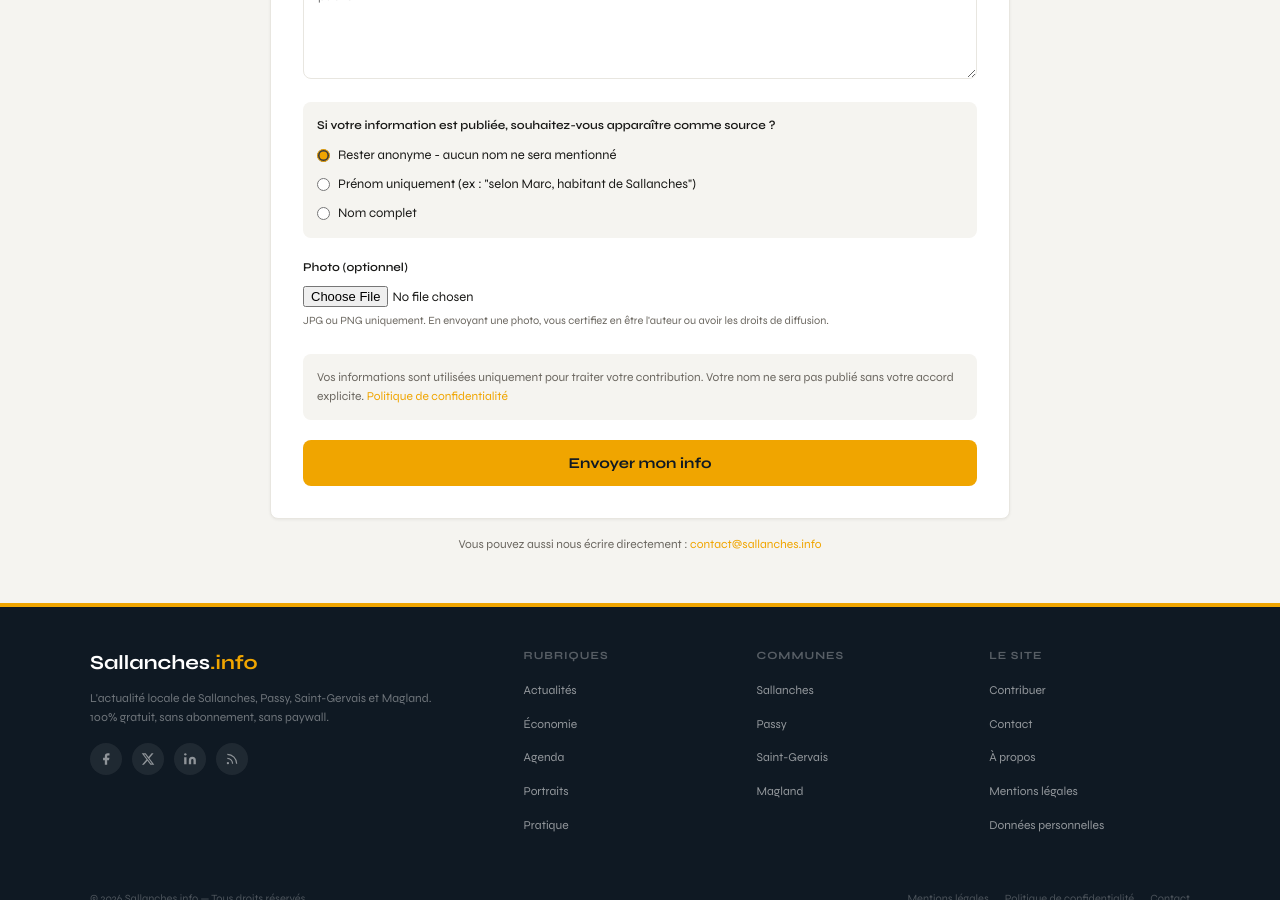
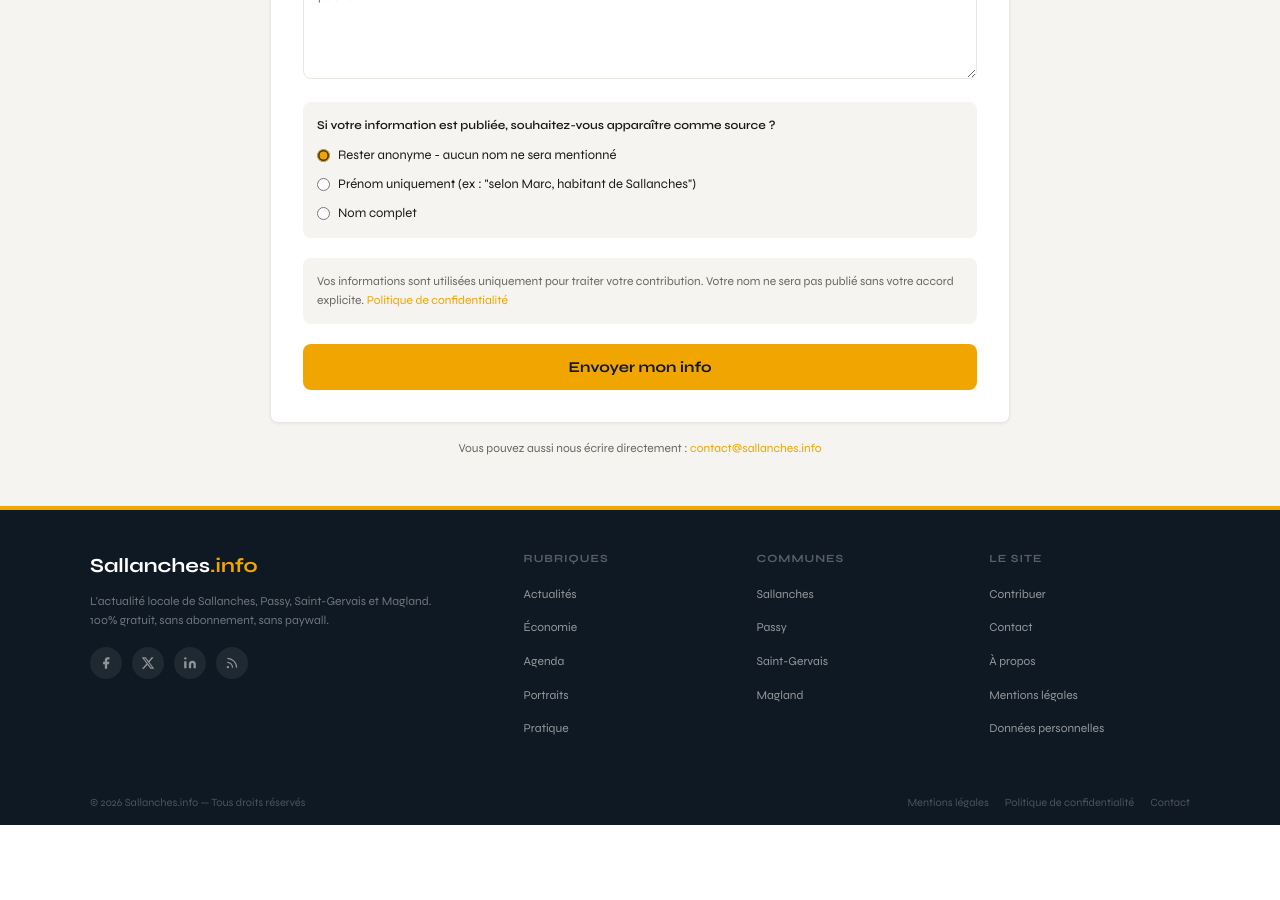
Before and after one commit to DuvalDVL/sallanches.info, a Jekyll site: the page built from contribuer.html, in a window 1280 px wide and 900 px high, scrolled down 577 px. Built offline with Jekyll 4.4.1, drawn with Linux system fonts in a browser that asks for light colours; after the commit the page ends 1402 px from its top, so only the background shows below that.

Commit message:
Update contribuer.html

```diff
--- a/contribuer.html
+++ b/contribuer.html
@@ -81,18 +81,6 @@ permalink: /contribuer/
           </div>
         </div>
 
-        <div style="margin-bottom: 24px;">
-          <label for="photo" style="font-family: var(--font-titre); font-size: 12px; font-weight: 600; color: var(--texte); display: block; margin-bottom: 6px;">
-            Photo (optionnel)
-          </label>
-          <input type="file" id="photo" name="photo" accept="image/*"
-            style="font-family: var(--font-titre); font-size: 13px; color: var(--texte);"
-            aria-describedby="photo-help">
-          <p id="photo-help" style="font-family: var(--font-titre); font-size: 11px; color: var(--gris-text); margin-top: 4px;">
-            JPG ou PNG uniquement. En envoyant une photo, vous certifiez en être l'auteur ou avoir les droits de diffusion.
-          </p>
-        </div>
-
         <div style="background: var(--gris-bg); border-radius: var(--rayon); padding: 14px; margin-bottom: 20px; font-family: var(--font-titre); font-size: 12px; color: var(--gris-text); line-height: 1.6;">
           Vos informations sont utilisées uniquement pour traiter votre contribution. Votre nom ne sera pas publié sans votre accord explicite.
           <a href="{{ site.baseurl }}/confidentialite/" style="color: var(--ambre);">Politique de confidentialité</a>
```
